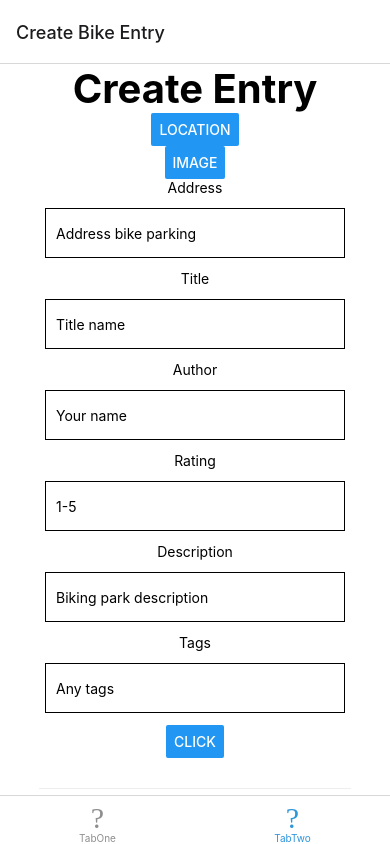
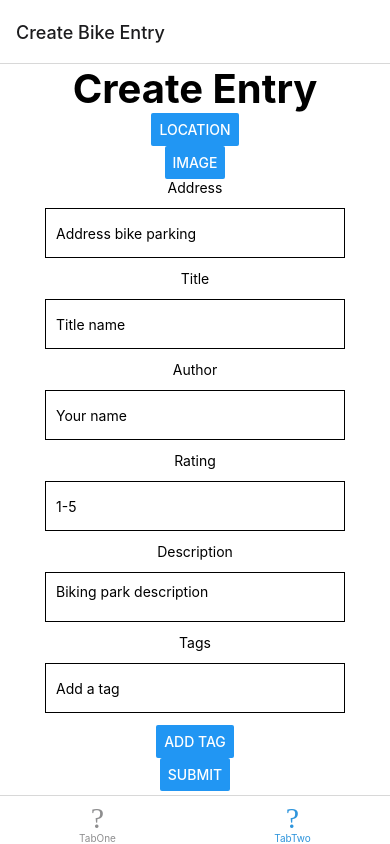
Before and after one commit to jy229319791/UNSC, a React Native app: screen /TabTwo in a window 390 px wide. Built offline with nearby package versions, Linux system fonts and the light colour scheme; what expo-linking would draw is missing.

Commit message:
Fixed tag array issue, storing data in an object, added comments

```diff
--- a/screens/TabTwoScreen.js
+++ b/screens/TabTwoScreen.js
@@ -1,116 +1,117 @@
+import React, { useState } from "react";
+import { StyleSheet, Button, TextInput, ScrollView } from "react-native";
+import EditScreenInfo from "../components/EditScreenInfo";
+import { Text, View } from "../components/Themed";
 
-import React from 'react';
-import { StyleSheet, Button, TextInput, ScrollView, useState } from "react-native";
-
-import EditScreenInfo from "../components/EditScreenInfo";
-import { Text, View} from "../components/Themed";
 
 let nextId = 0;
 
 export default function TabTwoScreen({ navigation }) {
+  // object might save in random order due to the ('...') by design
+  const [formData, setFormData] = useState({
+    address: "",
+    title: "",
+    author: "",
+    rating: "",
+    description: "",
+    tags: [""],
+  });
 
-  const [text1, text2, text3, text4, text5, onChangeText] = React.useState('');
-  const [name, setName] = React.useState('');
-  const [tags, setTags] = React.useState([]);
+  const [tag, setTag] = useState("");
+  const [tags, setTags] = useState([]);
 
+  const addTag = () => {
+    if (tag.trim() !== "") {
+      const updatedTags = [...tags, tag.trim()]; // Add the new tag to the existing array
+      setTags(updatedTags); // Update the tags state array
+      setFormData({ ...formData, tags: updatedTags }); // Update the formData object with the new tags array
+      setTag(""); // Clear the tag input field
+    }
+  };
 
-  const showAlert = () =>
-    Alert.alert(
-      'Tag Title',
-      [
-        {
-          text: 'Ask me later',
-          onPress: () => console.log('Ask me later pressed'),
-        },
-        {
-          text: 'Cancel',
-          onPress: () => console.log('Cancel Pressed'),
-          style: 'cancel',
-        },
-        { text: 'OK', onPress: () => console.log('OK Pressed') },
-      ],
-      { cancelable: false }
-  );
+  const handleChangeText = (key) => (value) => {
+    setFormData({ ...formData, [key]: value });
+  };
 
-  const handleKeyPress = e => {
-    if (e.key === 'Enter') {
-      AsyncStorage.setItem('any_key_here', value);
-      showAlert();
-      setValue('');
-      alert(`Tag saved: ${value}`);
-    }
+  // TODO: Have the form send a POST request to the "/setParking" endpoint
+  const handleSubmit = () => {
+
+    console.log("Form Data:", formData);
   };
 
   return (
     <ScrollView>
       <View style={styles.container}>
+        <Text style={styles.title}>Create Entry</Text>
+        {/** Make these buttons functional */}
+        <Button onPress={navigation.openDrawer} title="Location" />
 
-        <Text style={styles.title}>Create Entry</Text>
-
-        <Button onPress={navigation.openDrawer} title="Location"/>
-
-        <Button onPress={navigation.openDrawer} title="Image"/>
-
-
+        <Button onPress={navigation.openDrawer} title="Image" />
+        {/** Default values will be defined in the formData useState() */}
         <Text style={styles.text}>Address</Text>
         <TextInput
           style={styles.input}
-          onChangeText={onChangeText}
+          onChangeText={handleChangeText("address")}
           placeholder="Address bike parking"
-          value={text1}
+          value={formData.address}
         />
 
         <Text style={styles.text}>Title</Text>
         <TextInput
+          maxLength={30}
           style={styles.input}
-          onChangeText={onChangeText}
+          onChangeText={handleChangeText("title")}
           placeholder="Title name"
-          value={text2}
+          value={formData.title}
         />
 
         <Text style={styles.text}>Author</Text>
         <TextInput
+          maxLength={20}
           style={styles.input}
-          onChangeText={onChangeText}
+          onChangeText={handleChangeText("author")}
           placeholder="Your name"
-          value={text3}
+          value={formData.author}
         />
 
         <Text style={styles.text}>Rating</Text>
         <TextInput
+          maxLength={1}
           style={styles.input}
-          keyboardType='numeric'
-          onChangeText={onChangeText}
+          keyboardType="numeric"
+          onChangeText={handleChangeText("rating")}
           placeholder="1-5"
-          value={text4}
+          value={formData.rating}
         />
 
         <Text style={styles.text}>Description</Text>
         <TextInput
+          maxLength={50}
+          multiline={true}
           style={styles.input}
-          onChangeText={onChangeText}
-          onKeyPress={e => handleKeyPress(e)}
+          onChangeText={handleChangeText("description")}
           placeholder="Biking park description"
-          value={text5}
+          value={formData.description}
         />
 
         <Text style={styles.text}>Tags</Text>
         <TextInput
+          maxLength={10}
           style={styles.input}
-          onChange={e => setName(e.target.value)}
-          placeholder="Any tags"
-          value={name}
+          onChangeText={setTag}
+          placeholder="Add a tag"
+          value={tag}
         />
 
+        {/*This is for listing the tags below the TextInput*/}
+        {tags.map((tag, index) => (
+          <View key={index}>
+            <Text>{tag}</Text>
+          </View>
+        ))}
+        <Button title="add tag" onPress={addTag} />
 
-        <Button onPress={() => {
-          setTags([
-            ...tags,
-            { id: nextId++, name: name }
-          ]);
-        }} title="click"/>
-
-
+        <Button title="Submit" onPress={handleSubmit} />
 
         <View
           style={styles.separator}
@@ -145,5 +146,5 @@ const styles = StyleSheet.create({
     margin: 12,
     borderWidth: 1,
     padding: 10,
-  }
+  },
 });
```
